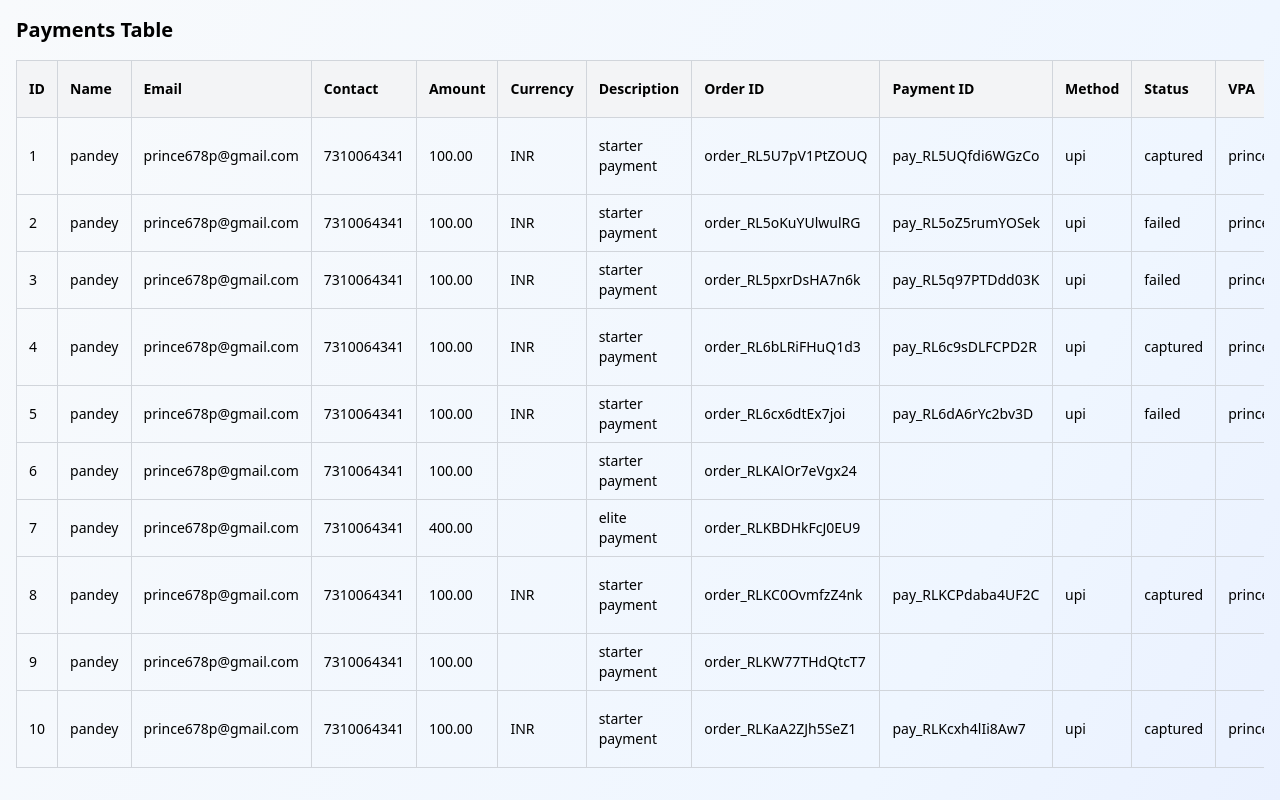
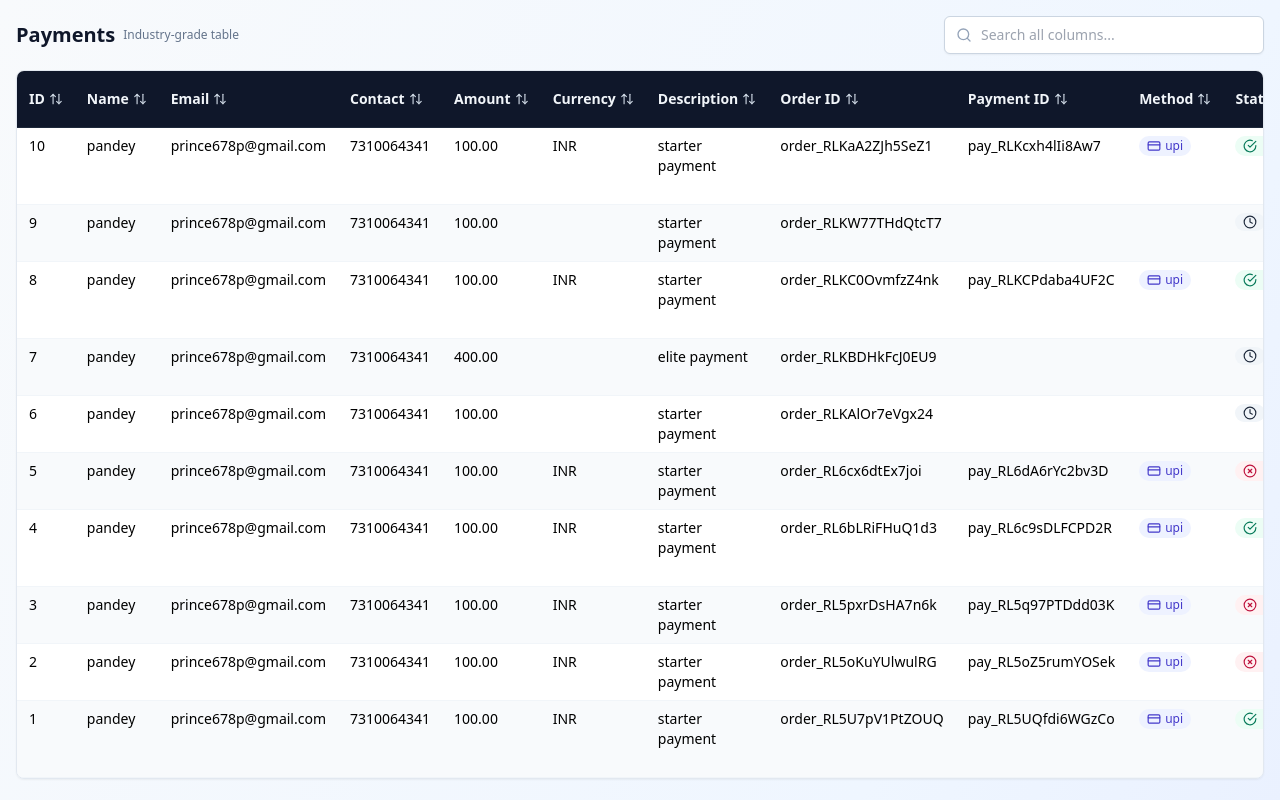
Before and after one commit to Priyanshu12-prince/bull8-payment-frontend, a React (Vite) app: page / in a window 1280 px wide. Shown: the top 800 px of the page. Built offline with nearby package versions, Linux system fonts and the light colour scheme.

Commit message:
fix  the payment table u

```diff
--- a/src/page/PaymentTable.tsx
+++ b/src/page/PaymentTable.tsx
@@ -1,13 +1,17 @@
 "use client";
 
-import React, { useState } from "react";
+import { useMemo, useState } from "react";
 import {
   useReactTable,
   getCoreRowModel,
   flexRender,
   ColumnDef,
+  SortingState,
+  getSortedRowModel,
+  getFilteredRowModel,
 } from "@tanstack/react-table";
 import {data } from "../utils/data"
+import { Search, X, ChevronUp, ChevronDown, ArrowUpDown, CheckCircle, XCircle, Clock, AlertCircle, CreditCard } from "lucide-react";
 
 type Payment = {
   id: number;
@@ -38,6 +42,8 @@ export default function PaymentsTable() {
   // State for controlling the modal
   const [isModalOpen, setIsModalOpen] = useState(false);
   const [modalContent, setModalContent] = useState<string>("");
+  const [sorting, setSorting] = useState<SortingState>([{ id: "createdAt", desc: true }]);
+  const [globalFilter, setGlobalFilter] = useState<string>("");
 
   // Function to open modal with given JSON content
   const openModalWithContent = (content: string) => {
@@ -46,33 +52,90 @@ export default function PaymentsTable() {
   };
 
   // Define columns inside the component to use state
-  const columns: ColumnDef<Payment>[] = [
-    { accessorKey: "id", header: "ID" },
-    { accessorKey: "name", header: "Name" },
-    { accessorKey: "email", header: "Email" },
-    { accessorKey: "contact", header: "Contact" },
-    { accessorKey: "amount", header: "Amount" },
-    { accessorKey: "currency", header: "Currency" },
-    { accessorKey: "description", header: "Description" },
-    { accessorKey: "order_id", header: "Order ID" },
-    { accessorKey: "payment_id", header: "Payment ID" },
-    { accessorKey: "method", header: "Method" },
-    { accessorKey: "status", header: "Status" },
-    { accessorKey: "vpa", header: "VPA" },
-    { accessorKey: "fee", header: "Fee" },
-    { accessorKey: "tax", header: "Tax" },
-    { accessorKey: "payment_verified", header: "Verified" },
-    { accessorKey: "payment_status", header: "Payment Status" },
+  const columns: ColumnDef<Payment>[] = useMemo(() => [
+    { accessorKey: "id", header: () => <span>ID</span> },
+    { accessorKey: "name", header: () => <span>Name</span> },
+    { accessorKey: "email", header: () => <span>Email</span> },
+    { accessorKey: "contact", header: () => <span>Contact</span> },
+    { accessorKey: "amount", header: () => <span>Amount</span> },
+    { accessorKey: "currency", header: () => <span>Currency</span> },
+    { accessorKey: "description", header: () => <span>Description</span> },
+    { accessorKey: "order_id", header: () => <span>Order ID</span> },
+    { accessorKey: "payment_id", header: () => <span>Payment ID</span> },
+    {
+      accessorKey: "method",
+      header: () => <span>Method</span>,
+      cell: (info) => {
+        const value = info.getValue() as string | null;
+        if (!value) return null;
+        return (
+          <span className="inline-flex items-center gap-1 rounded-full px-2 py-0.5 text-xs font-medium bg-indigo-50 text-indigo-700">
+            <CreditCard className="w-3.5 h-3.5" /> {value}
+          </span>
+        );
+      },
+    },
+    {
+      accessorKey: "status",
+      header: () => <span>Status</span>,
+      cell: (info) => {
+        const value = (info.getValue() as string | null)?.toLowerCase();
+        const map: Record<string, { bg: string; text: string; label: string; Icon: any }> = {
+          captured: { bg: "bg-emerald-50", text: "text-emerald-700", label: "Captured", Icon: CheckCircle },
+          authorized: { bg: "bg-blue-50", text: "text-blue-700", label: "Authorized", Icon: Clock },
+          failed: { bg: "bg-rose-50", text: "text-rose-700", label: "Failed", Icon: XCircle },
+          refunded: { bg: "bg-amber-50", text: "text-amber-800", label: "Refunded", Icon: AlertCircle },
+          created: { bg: "bg-slate-50", text: "text-slate-700", label: "Created", Icon: Clock },
+        };
+        const style = (value && map[value]) || { bg: "bg-slate-100", text: "text-slate-800", label: info.getValue() as string, Icon: Clock };
+        return (
+          <span className={`inline-flex items-center gap-1.5 rounded-full px-2 py-0.5 text-xs font-semibold ${style.bg} ${style.text}`}>
+            <style.Icon className="w-3.5 h-3.5" /> {style.label}
+          </span>
+        );
+      },
+    },
+    { accessorKey: "vpa", header: () => <span>VPA</span> },
+    { accessorKey: "fee", header: () => <span>Fee</span> },
+    { accessorKey: "tax", header: () => <span>Tax</span> },
+    {
+      accessorKey: "payment_verified",
+      header: () => <span>Verified</span>,
+      cell: (info) => {
+        const value = (info.getValue() as string | null)?.toLowerCase();
+        const yes = value === "true" || value === "yes" || value === "verified";
+        return (
+          <span className={`inline-flex items-center gap-1.5 rounded-full px-2 py-0.5 text-xs font-semibold ${yes ? 'bg-emerald-50 text-emerald-700' : 'bg-slate-100 text-slate-700'}`}>
+            {yes ? <CheckCircle className="w-3.5 h-3.5" /> : <AlertCircle className="w-3.5 h-3.5" />} {yes ? 'Yes' : 'No'}
+          </span>
+        );
+      },
+    },
+    {
+      accessorKey: "payment_status",
+      header: () => <span>Payment Status</span>,
+      cell: (info) => {
+        const value = (info.getValue() as string | null)?.toLowerCase();
+        const map: Record<string, { bg: string; text: string; label: string }> = {
+          success: { bg: "bg-green-100", text: "text-green-800", label: "Success" },
+          pending: { bg: "bg-yellow-100", text: "text-yellow-800", label: "Pending" },
+          failed: { bg: "bg-red-100", text: "text-red-800", label: "Failed" },
+        };
+        const style = (value && map[value]) || { bg: "bg-gray-100", text: "text-gray-800", label: info.getValue() as string };
+        return (
+          <span className={`inline-flex items-center rounded-full px-2 py-0.5 text-xs font-semibold ${style.bg} ${style.text}`}>
+            {style.label}
+          </span>
+        );
+      },
+    },
     {
       accessorKey: "acquirer_data",
-      header: "Acquirer Data",
+      header: () => <span>Acquirer Data</span>,
       cell: (info) => {
-        // Get the original acquirer_data (could be object or string)
         const dataValue = info.getValue() as any;
         const jsonString = dataValue ? JSON.stringify(dataValue) : "";
-        // Truncate for preview
-        const shortString =
-          jsonString.length > 50 ? jsonString.substring(0, 50) + "..." : jsonString;
+        const shortString = jsonString.length > 50 ? jsonString.substring(0, 50) + "..." : jsonString;
         return (
           <div>
             <div className="whitespace-pre-wrap max-w-xs overflow-hidden">{shortString}</div>
@@ -90,12 +153,11 @@ export default function PaymentsTable() {
     },
     {
       accessorKey: "notes",
-      header: "Notes",
+      header: () => <span>Notes</span>,
       cell: (info) => {
         const dataValue = info.getValue() as any;
         const jsonString = dataValue ? JSON.stringify(dataValue) : "";
-        const shortString =
-          jsonString.length > 50 ? jsonString.substring(0, 50) + "..." : jsonString;
+        const shortString = jsonString.length > 50 ? jsonString.substring(0, 50) + "..." : jsonString;
         return (
           <div>
             <div className="whitespace-pre-wrap max-w-xs overflow-hidden">{shortString}</div>
@@ -113,12 +175,11 @@ export default function PaymentsTable() {
     },
     {
       accessorKey: "raw_payload",
-      header: "Raw Payload",
+      header: () => <span>Raw Payload</span>,
       cell: (info) => {
         const dataValue = info.getValue() as any;
         const jsonString = dataValue ? JSON.stringify(dataValue) : "";
-        const shortString =
-          jsonString.length > 50 ? jsonString.substring(0, 50) + "..." : jsonString;
+        const shortString = jsonString.length > 50 ? jsonString.substring(0, 50) + "..." : jsonString;
         return (
           <div>
             <div className="whitespace-pre-wrap max-w-xs overflow-hidden">{shortString}</div>
@@ -134,42 +195,83 @@ export default function PaymentsTable() {
         );
       },
     },
-    { accessorKey: "createdAt", header: "Created At" },
-    { accessorKey: "updatedAt", header: "Updated At" },
-  ];
+    { accessorKey: "createdAt", header: () => <span>Created At</span> },
+    { accessorKey: "updatedAt", header: () => <span>Updated At</span> },
+  ], []);
 
   const table = useReactTable({
     data,
     columns,
+    state: { sorting, globalFilter },
+    onSortingChange: setSorting,
+    onGlobalFilterChange: setGlobalFilter,
     getCoreRowModel: getCoreRowModel(),
+    getSortedRowModel: getSortedRowModel(),
+    getFilteredRowModel: getFilteredRowModel(),
   });
 
   return (
     <div className="p-4">
-      <h1 className="text-xl font-bold mb-4">Payments Table</h1>
-      <div className="overflow-x-auto">
-        <table className="min-w-full border border-gray-300 text-sm">
-          <thead className="bg-gray-100">
+      <div className="mb-4 flex items-center justify-between gap-3 flex-wrap">
+        <div className="flex items-center gap-2">
+          <h1 className="text-xl font-bold text-slate-900">Payments</h1>
+          <span className="text-xs text-slate-500">Industry-grade table</span>
+        </div>
+        <div className="relative">
+          <Search className="w-4 h-4 text-slate-400 absolute left-3 top-1/2 -translate-y-1/2" />
+          <input
+            value={globalFilter ?? ""}
+            onChange={(e) => setGlobalFilter(e.target.value)}
+            placeholder="Search all columns..."
+            className="w-80 max-w-full rounded-md border border-slate-300 bg-white pl-9 pr-8 py-2 text-sm shadow-sm focus:outline-none focus:ring-2 focus:ring-indigo-600"
+          />
+          {globalFilter && (
+            <button
+              className="absolute right-2 top-1/2 -translate-y-1/2 text-slate-400 hover:text-slate-600"
+              onClick={() => setGlobalFilter("")}
+              aria-label="Clear search"
+            >
+              <X className="w-4 h-4" />
+            </button>
+          )}
+        </div>
+      </div>
+
+      <div className="overflow-x-auto rounded-lg border border-slate-200 shadow-sm bg-white">
+        <table className="min-w-full text-sm">
+          <thead className="bg-slate-900 text-slate-100 sticky top-0 z-10">
             {table.getHeaderGroups().map((hg) => (
               <tr key={hg.id}>
-                {hg.headers.map((header) => (
-                  <th
-                    key={header.id}
-                    className="px-3 py-2 border border-gray-300 text-left"
-                  >
-                    {flexRender(header.column.columnDef.header, header.getContext())}
-                  </th>
-                ))}
+                {hg.headers.map((header) => {
+                  const canSort = header.column.getCanSort();
+                  const sortDir = header.column.getIsSorted();
+                  return (
+                    <th
+                      key={header.id}
+                      onClick={canSort ? header.column.getToggleSortingHandler() : undefined}
+                      className={`px-3 py-2 border-b border-slate-800 text-left font-semibold ${canSort ? 'cursor-pointer select-none hover:bg-slate-800/60' : ''}`}
+                    >
+                      <div className="flex items-center gap-1">
+                        {flexRender(header.column.columnDef.header, header.getContext())}
+                        {canSort && (
+                          <span className="text-slate-300">
+                            {sortDir === 'asc' ? <ChevronUp className="w-3.5 h-3.5" /> : sortDir === 'desc' ? <ChevronDown className="w-3.5 h-3.5" /> : <ArrowUpDown className="w-3.5 h-3.5" />}
+                          </span>
+                        )}
+                      </div>
+                    </th>
+                  );
+                })}
               </tr>
             ))}
           </thead>
           <tbody>
-            {table.getRowModel().rows.map((row) => (
-              <tr key={row.id} className="hover:bg-gray-50">
+            {table.getRowModel().rows.map((row, idx) => (
+              <tr key={row.id} className={idx % 2 === 0 ? 'bg-white' : 'bg-slate-50'}>
                 {row.getVisibleCells().map((cell) => (
                   <td
                     key={cell.id}
-                    className="px-3 py-2 border border-gray-300 whitespace-pre-wrap max-w-xs overflow-auto"
+                    className="px-3 py-2 border-b border-slate-100 align-top whitespace-pre-wrap max-w-xs overflow-auto"
                   >
                     {flexRender(cell.column.columnDef.cell, cell.getContext())}
                   </td>
@@ -182,8 +284,8 @@ export default function PaymentsTable() {
 
       {/* Modal for full JSON content */}
       {isModalOpen && (
-        <div className="fixed inset-0 flex items-center justify-center bg-black bg-opacity-50 z-50">
-          <div className="bg-white rounded p-4 max-w-3xl w-full">
+        <div className="fixed inset-0 flex items-center justify-center bg-slate-900/70 z-50">
+          <div className="bg-white rounded-lg p-4 max-w-3xl w-full shadow-xl">
             <div className="flex justify-between items-center mb-4">
               <h2 className="text-lg font-semibold">Detail View</h2>
               <button
@@ -194,7 +296,7 @@ export default function PaymentsTable() {
               </button>
             </div>
             {/* Display the full content with formatting */}
-            <pre className="whitespace-pre-wrap bg-gray-100 p-2 overflow-auto max-h-96">
+            <pre className="whitespace-pre-wrap bg-slate-50 p-3 rounded border border-slate-200 overflow-auto max-h-96">
               {modalContent}
             </pre>
           </div>
```
